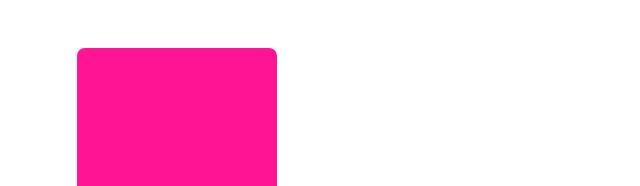
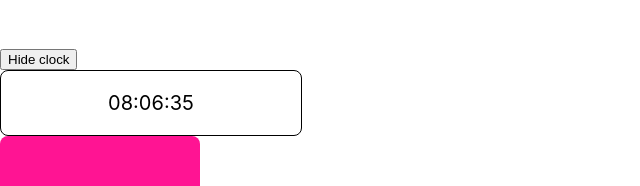
Before and after one commit to haiman232/react-hooks-basic, a React (Create React App) app: page / in a window 1280 px wide. Shown: the part 147-333 px from the top of the page, without its empty margins (0-640 px from the left). Built offline with nearby package versions, Linux system fonts and the light colour scheme; no server answers.

Commit message:
custom hooks useCLock

```diff
--- a/src/App.js
+++ b/src/App.js
@@ -1,19 +1,20 @@
-import './App.scss';
-import {useState, useEffect} from 'react';
-import ColorBox from './components/ColorBox';
-import TodoList from './components/TodoList';
-import TodoForm from './components/TodoForm';
-import PostList from './components/PostList';
-import Pagination from './components/Pagination';
-import queryString from 'query-string';
-import PostFiltersForm from './components/PostFiltersForm';
-import Clock from './components/Clock';
+import "./App.scss";
+import { useState, useEffect } from "react";
+import ColorBox from "./components/ColorBox";
+import TodoList from "./components/TodoList";
+import TodoForm from "./components/TodoForm";
+import PostList from "./components/PostList";
+import Pagination from "./components/Pagination";
+import queryString from "query-string";
+import PostFiltersForm from "./components/PostFiltersForm";
+import Clock from "./components/Clock";
+import BetterClock from "./components/BetterClock";
 
 function App() {
   const [todoList, setTodoList] = useState([
-    { id: 1, title: 'I love Easy Frontend! 😍 ' },
-    { id: 2, title: 'We love Easy Frontend! 🥰 ' },
-    { id: 3, title: 'They love Easy Frontend! 🚀 ' },
+    { id: 1, title: "I love Easy Frontend! 😍 " },
+    { id: 2, title: "We love Easy Frontend! 🥰 " },
+    { id: 3, title: "They love Easy Frontend! 🚀 " },
   ]);
 
   const [postList, setPostList] = useState([]);
@@ -28,27 +29,27 @@ function App() {
   });
 
   useEffect(() => {
-    async function fetchPostList(){
+    async function fetchPostList() {
       try {
         // _limit=10&_page=1
         const paramsString = queryString.stringify(filters);
         const requestUrl = `http://js-post-api.herokuapp.com/api/posts?${paramsString}`;
         const response = await fetch(requestUrl);
         const responseJSON = await response.json();
-        console.log({responseJSON});
+        console.log({ responseJSON });
 
-        const {data, pagination} = responseJSON;
+        const { data, pagination } = responseJSON;
         setPostList(data);
         setPagination(pagination);
-      } catch(error){
+      } catch (error) {
         console.log("Failed to fetch post list: ", error.message);
       }
     }
 
     fetchPostList();
-  }, [filters])
+  }, [filters]);
 
-    function handlePageChange(newPage){
+  function handlePageChange(newPage) {
     console.log("New page: ", newPage);
     setFilters({
       ...filters,
@@ -58,51 +59,48 @@ function App() {
 
   function handleTodoClick(todo) {
     console.log(todo);
-      const index = todoList.findIndex(x => x.id === todo.id);
-      if(index < 0) return;
+    const index = todoList.findIndex((x) => x.id === todo.id);
+    if (index < 0) return;
 
     const newTodoList = [...todoList];
     newTodoList.splice(index, 1);
     setTodoList(newTodoList);
   }
 
-    function handleTodoFormSubmit(formValues){
-      console.log('Form submit: ', formValues);
+  function handleTodoFormSubmit(formValues) {
+    console.log("Form submit: ", formValues);
     const newTodoList = [...todoList];
     const newTodo = {
       id: todoList.length + 1,
       ...formValues,
-      }
+    };
     newTodoList.push(newTodo);
     setTodoList(newTodoList);
   }
 
-    function handleFilterChange(newFilters){
+  function handleFilterChange(newFilters) {
     console.log("New filters: ", newFilters);
-      setFilters(
-        {
+    setFilters({
       ...filters,
       _page: 1,
       title_like: newFilters.searchTerm,
-        }
-      );
+    });
   }
 
-   const [showClock, setShowClock] = useState(true)
+  const [showClock, setShowClock] = useState(true);
 
   return (
     <div className="app">
       <h1>Welcome to React hooks</h1>
       {showClock && <Clock />}
-      <button onClick={()=> setShowClock(false)}>
-        Hide clock
-      </button>
+      <button onClick={() => setShowClock(false)}>Hide clock</button>
+      <BetterClock />
       <ColorBox />
       <PostFiltersForm onSubmit={handleFilterChange} />
-      <PostList posts={postList}/>
-      <Pagination pagination={pagination} onPageChange={handlePageChange}/>
-      <TodoForm onSubmit={handleTodoFormSubmit}/>
-      <TodoList todos={todoList} onTodoClick={handleTodoClick}/>
+      <PostList posts={postList} />
+      <Pagination pagination={pagination} onPageChange={handlePageChange} />
+      <TodoForm onSubmit={handleTodoFormSubmit} />
+      <TodoList todos={todoList} onTodoClick={handleTodoClick} />
     </div>
   );
 }
--- /dev/null
+++ b/src/components/BetterClock/BetterClock.scss
@@ -0,0 +1,12 @@
+.better-clock{
+  // display: inline-block;
+  width: 300px;
+  border: 1px solid black;
+  border-radius: 8px;
+
+  text-align: center;
+  &__time{
+    font-size: 20px;
+    color: black;
+  }
+}
--- /dev/null
+++ b/src/components/BetterClock/index.jsx
@@ -0,0 +1,16 @@
+import React from "react";
+import useClock from "../../hooks/useClock";
+import "./BetterClock.scss";
+
+BetterClock.propTypes = {};
+
+function BetterClock() {
+  const {timeString} = useClock();
+  return (
+    <div className="better-clock">
+      <p className="better-clock__time">{timeString}</p>
+    </div>
+  );
+}
+
+export default BetterClock;
--- a/src/components/Clock/index.jsx
+++ b/src/components/Clock/index.jsx
@@ -1,43 +1,15 @@
-import React, {useState, useEffect} from 'react';
-import PropTypes from 'prop-types';
+import React from "react";
+import useClock from "../../hooks/useClock";
 
-Clock.propTypes = {
-
-};
-
-function formatDate(date){
-    if(!date) return '';
-    const hours = `0${date.getHours()}`.slice(-2);
-    const minutes = `0${date.getMinutes()}`.slice(-2);
-    const seconds = `0${date.getSeconds()}`.slice(-2);
-
-    return `${hours}:${minutes}:${seconds}`;
-}
+Clock.propTypes = {};
 
 function Clock() {
-    const [timeString, setTimeString] = useState('');
-
-    useEffect(() => {
-        const clockInterval = setInterval(()=>{
-            const now = new Date();
-            const newTimeString = formatDate(now);
-
-            setTimeString(newTimeString);
-        }, 1000)
-
-        return() => {
-            console.log('Clock cleanup');
-            clearInterval(clockInterval);
-        }
-    }, [])
-
-    return (
-        <div>
-            <p style={{fontSize: '42px'}}>
-                {timeString}
-            </p>
-        </div>
-    );
+  const {timeString} = useClock();
+  return (
+    <div>
+      <p style={{ fontSize: "42px" }}>{timeString}</p>
+    </div>
+  );
 }
 
 export default Clock;
--- /dev/null
+++ b/src/hooks/useClock.js
@@ -0,0 +1,34 @@
+import { useEffect, useState } from "react";
+
+useClock.propTypes = {};
+
+function formatDate(date) {
+  if (!date) return "";
+  const hours = `0${date.getHours()}`.slice(-2);
+  const minutes = `0${date.getMinutes()}`.slice(-2);
+  const seconds = `0${date.getSeconds()}`.slice(-2);
+
+  return `${hours}:${minutes}:${seconds}`;
+}
+
+function useClock() {
+  const [timeString, setTimeString] = useState("");
+
+  useEffect(() => {
+    const clockInterval = setInterval(() => {
+      const now = new Date();
+      const newTimeString = formatDate(now);
+
+      setTimeString(newTimeString);
+    }, 1000);
+
+    return () => {
+      console.log("Clock cleanup");
+      clearInterval(clockInterval);
+    };
+  }, []);
+
+  return { timeString };
+}
+
+export default useClock;
```
Lines whose indentation alone changed are shown as unchanged.
